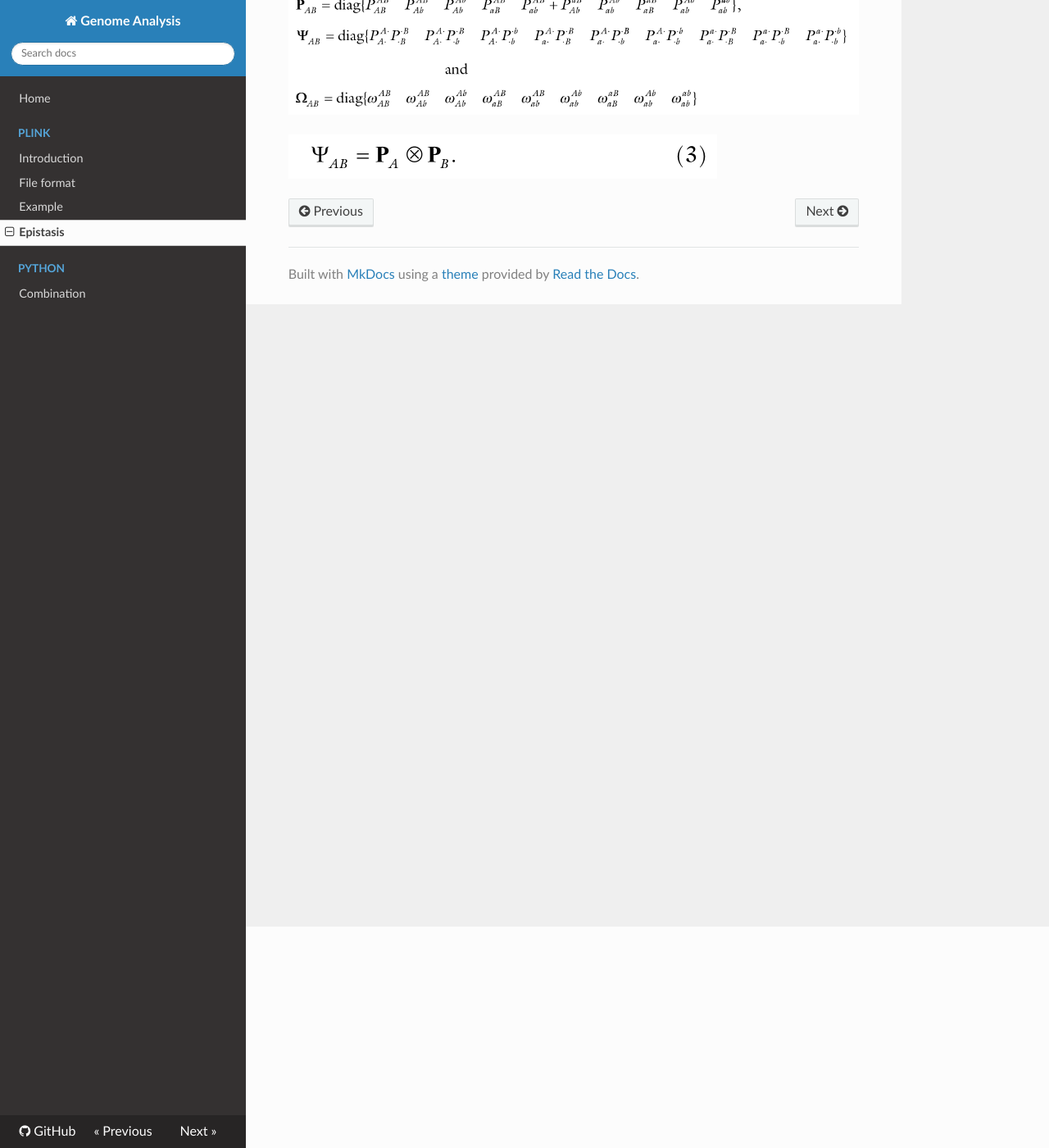
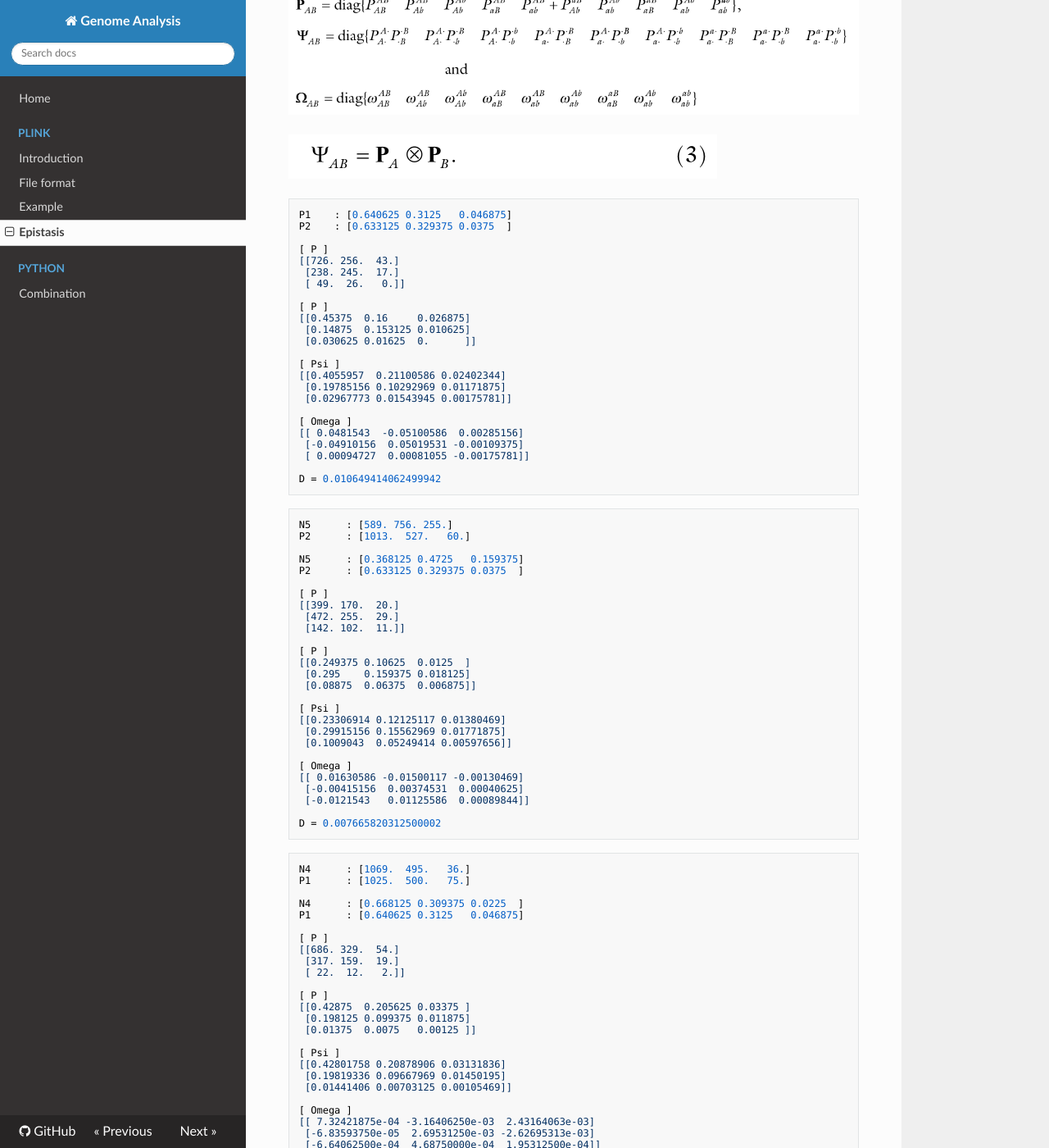
Before and after one commit to WonyoungCho/plink, an MkDocs documentation site: the page built from docs/epistasis.md, in a window 1280 px wide and 1400 px high, scrolled down 270 px. Shown: the whole window at 82% size. Built offline with MkDocs 1.6.1, drawn with Linux system fonts in a browser that asks for light colours; nearby versions of some CDN libraries; old or Windows-style settings are respelled for this version of MkDocs; some of the changed text lies outside the part shown.

Commit message:
Update epistasis.md

````diff
--- a/docs/epistasis.md
+++ b/docs/epistasis.md
@@ -3,3 +3,117 @@
 ![book](./image/book_epistasis1.png)
 
 ![book](./image/book_epistasis2.png)
+
+```
+P1    : [0.640625 0.3125   0.046875]
+P2    : [0.633125 0.329375 0.0375  ]
+
+[ P ]
+[[726. 256.  43.]
+ [238. 245.  17.]
+ [ 49.  26.   0.]]
+
+[ P ]
+[[0.45375  0.16     0.026875]
+ [0.14875  0.153125 0.010625]
+ [0.030625 0.01625  0.      ]]
+
+[ Psi ]
+[[0.4055957  0.21100586 0.02402344]
+ [0.19785156 0.10292969 0.01171875]
+ [0.02967773 0.01543945 0.00175781]]
+
+[ Omega ]
+[[ 0.0481543  -0.05100586  0.00285156]
+ [-0.04910156  0.05019531 -0.00109375]
+ [ 0.00094727  0.00081055 -0.00175781]]
+
+D = 0.010649414062499942
+```
+```
+N5      : [589. 756. 255.]
+P2      : [1013.  527.   60.]
+
+N5      : [0.368125 0.4725   0.159375]
+P2      : [0.633125 0.329375 0.0375  ]
+
+[ P ]
+[[399. 170.  20.]
+ [472. 255.  29.]
+ [142. 102.  11.]]
+
+[ P ]
+[[0.249375 0.10625  0.0125  ]
+ [0.295    0.159375 0.018125]
+ [0.08875  0.06375  0.006875]]
+
+[ Psi ]
+[[0.23306914 0.12125117 0.01380469]
+ [0.29915156 0.15562969 0.01771875]
+ [0.1009043  0.05249414 0.00597656]]
+
+[ Omega ]
+[[ 0.01630586 -0.01500117 -0.00130469]
+ [-0.00415156  0.00374531  0.00040625]
+ [-0.0121543   0.01125586  0.00089844]]
+
+D = 0.007665820312500002
+```
+```
+N4      : [1069.  495.   36.]
+P1      : [1025.  500.   75.]
+
+N4      : [0.668125 0.309375 0.0225  ]
+P1      : [0.640625 0.3125   0.046875]
+
+[ P ]
+[[686. 329.  54.]
+ [317. 159.  19.]
+ [ 22.  12.   2.]]
+
+[ P ]
+[[0.42875  0.205625 0.03375 ]
+ [0.198125 0.099375 0.011875]
+ [0.01375  0.0075   0.00125 ]]
+
+[ Psi ]
+[[0.42801758 0.20878906 0.03131836]
+ [0.19819336 0.09667969 0.01450195]
+ [0.01441406 0.00703125 0.00105469]]
+
+[ Omega ]
+[[ 7.32421875e-04 -3.16406250e-03  2.43164063e-03]
+ [-6.83593750e-05  2.69531250e-03 -2.62695313e-03]
+ [-6.64062500e-04  4.68750000e-04  1.95312500e-04]]
+
+D = -0.00020996093749994435
+```
+```
+N12     : [929. 577.  94.]
+P2      : [1013.  527.   60.]
+
+N12     : [0.580625 0.360625 0.05875 ]
+P2      : [0.633125 0.329375 0.0375  ]
+
+[ P ]
+[[597. 295.  37.]
+ [351. 207.  19.]
+ [ 65.  25.   4.]]
+
+[ P ]
+[[0.373125 0.184375 0.023125]
+ [0.219375 0.129375 0.011875]
+ [0.040625 0.015625 0.0025  ]]
+
+[ Psi ]
+[[0.3676082  0.19124336 0.02177344]
+ [0.2283207  0.11878086 0.01352344]
+ [0.03719609 0.01935078 0.00220312]]
+
+[ Omega ]
+[[ 0.0055168  -0.00686836  0.00135156]
+ [-0.0089457   0.01059414 -0.00164844]
+ [ 0.00342891 -0.00372578  0.00029688]]
+
+D = 0.0002583007812500225
+```
````
